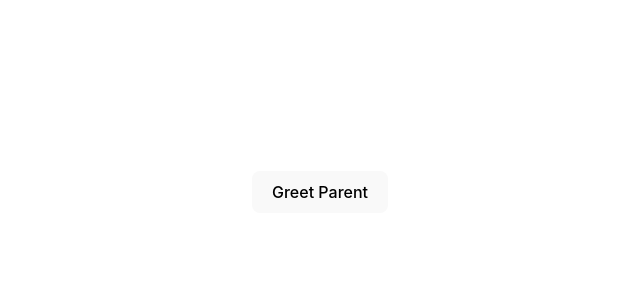
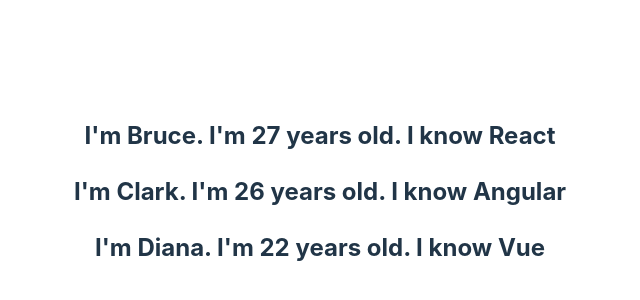
Before and after one commit to aashikkk/ReactMastery, a React (Vite) app: page / in a window 1280 px wide. Shown: the part 208-508 px from the top of the page, without its empty margins (320-960 px from the left). Built offline with nearby package versions, Linux system fonts and the light colour scheme.

Commit message:
List Rendering

```diff
--- a/src/App.jsx
+++ b/src/App.jsx
@@ -6,13 +6,17 @@
 import Greet from "./components/Greet";
 import Hello from "./components/Hello";
 import Message from "./components/Message";
+import NameList from "./components/NameList";
 import ParentComponent from "./components/ParentComponent";
+import UserGreeting from "./components/UserGreeting";
 import Welcome from "./components/Welcome";
 
 function App() {
     return (
         <>
-            <ParentComponent />
+            <NameList />
+            {/* <UserGreeting /> */}
+            {/* <ParentComponent /> */}
             {/* <EventBind /> */}
             {/* <FunctionClick />
             <ClassClick /> */}
--- /dev/null
+++ b/src/components/NameList.jsx
@@ -0,0 +1,35 @@
+import React from "react";
+import Person from "./Person";
+
+function NameList() {
+    const persons = [
+        {
+            id: 1,
+            name: "Bruce",
+            age: 27,
+            skill: "React",
+        },
+        {
+            id: 2,
+            name: "Clark",
+            age: 26,
+            skill: "Angular",
+        },
+        {
+            id: 3,
+            name: "Diana",
+            age: 22,
+            skill: "Vue",
+        },
+    ];
+    const personList = persons.map((person, id) => (
+        <Person person={person} key={id} />
+    ));
+    return <div>{personList}</div>;
+}
+
+export default NameList;
+
+// const names = ["Bruce", "Clark", "Diana"];
+// const nameList = names.map((name, id) => <h2 key={id}>{name}</h2>);
+// return <div>{nameList}</div>;
--- /dev/null
+++ b/src/components/Person.jsx
@@ -0,0 +1,11 @@
+import React from "react";
+
+function Person({ person, id }) {
+    return (
+        <h2 key={id}>
+            I'm {person.name}. I'm {person.age} years old. I know {person.skill}
+        </h2>
+    );
+}
+
+export default Person;
--- /dev/null
+++ b/src/components/UserGreeting.jsx
@@ -0,0 +1,34 @@
+import React, { Component } from "react";
+
+class UserGreeting extends Component {
+    constructor(props) {
+        super(props);
+
+        this.state = {
+            isLoggedIn: true,
+        };
+    }
+    render() {
+        return this.state.isLoggedIn && <div>Welcome Aashik</div>;
+        // return this.state.isLoggedIn ? (
+        //     <div>Welcome Aashik</div>
+        // ) : (
+        //     <div>Welcome Guest</div>
+        // );
+        // let message;
+        // if (this.state.isLoggedIn) {
+        //     message = "Welcome Aashik";
+        // } else {
+        //     message = "Welcome Guest";
+        // }
+        // return <div>{message}</div>;
+        // if (this.state.isLoggedIn) {
+        //     return <div>Welcome Aashik</div>;
+        // } else {
+        //     return <div>Welcome Guest</div>;
+        // }
+        // return <div>UserGreeting</div>;
+    }
+}
+
+export default UserGreeting;
```
Also changed, not shown: 1 other file (tests, documents, lock files or other folders).
